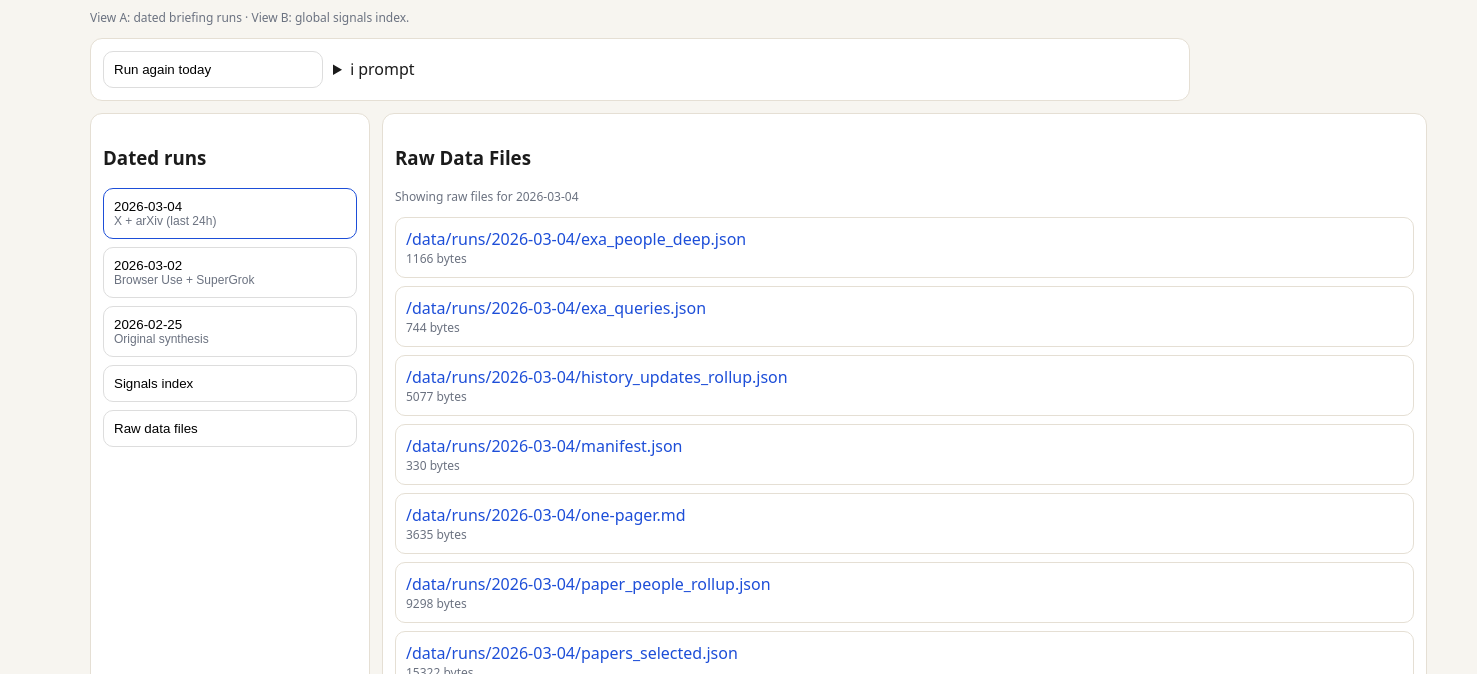
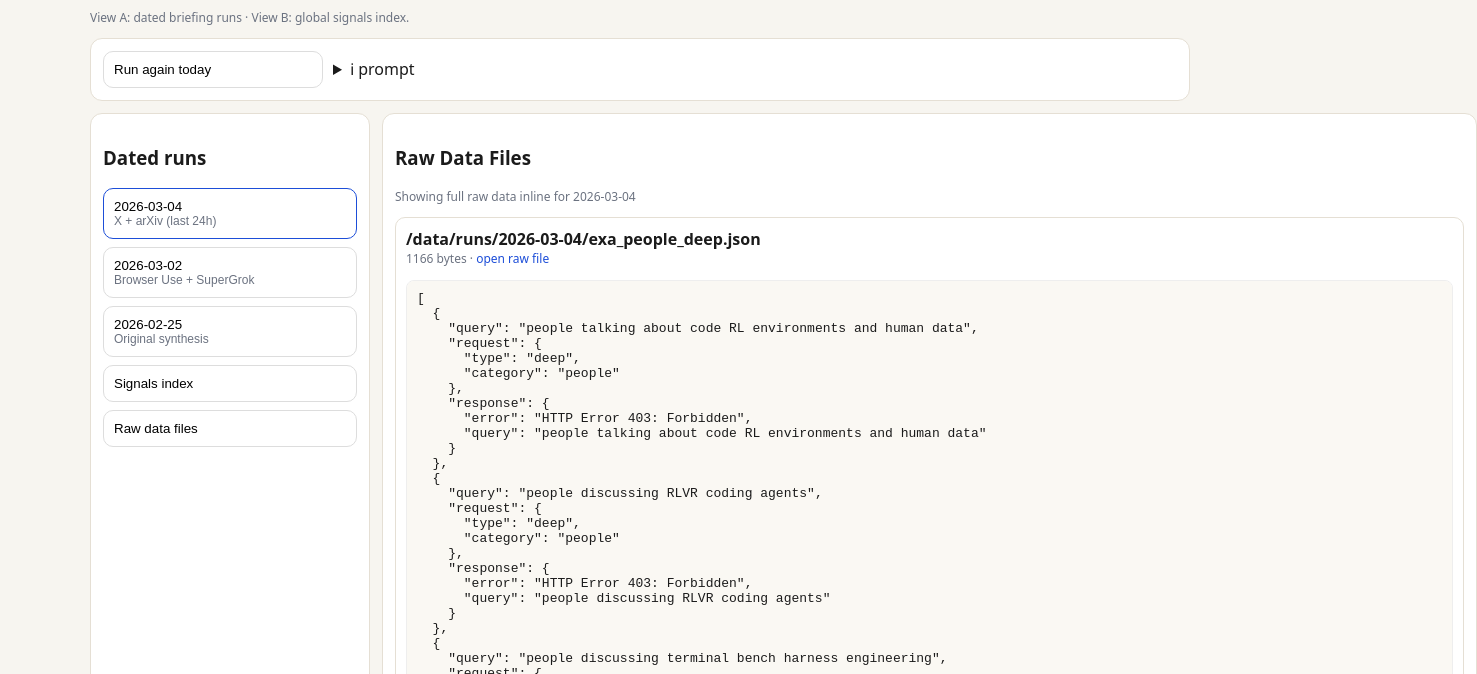
Before and after one commit to zenobia-pay/code-rl-briefing, a website: page public/index.html in a window 1280 px wide. Both pictures are taken after a click on the button "Raw data files". Shown: the part 126-800 px from the top of the page, 1477 px wide, since content can reach past the window. Drawn offline with Linux system fonts and the light colour scheme.

Commit message:
Render full raw run data inline in site raw view

```diff
--- a/public/index.html
+++ b/public/index.html
@@ -15,6 +15,8 @@
     .email{white-space:pre-wrap;line-height:1.6;font-family:Georgia,serif}
     a{color:#1d4ed8;text-decoration:none}
     .signal{border:1px solid #e5dfd4;border-radius:10px;padding:10px;margin:0 0 8px}
+    .raw-file{border:1px solid #e5dfd4;border-radius:10px;padding:10px;margin:0 0 10px;background:#fff}
+    .raw-file pre{white-space:pre-wrap;word-break:break-word;max-height:420px;overflow:auto;background:#faf8f3;border:1px solid #eee;border-radius:8px;padding:10px}
     @media(max-width:900px){.layout{grid-template-columns:1fr}}
   </style>
 </head>
@@ -94,15 +96,37 @@ async function loadRun(r){
 }
 
 async function loadRaw(r){
-  rawMeta.textContent = `Showing raw files for ${r.date}`;
-  rawList.innerHTML = 'Loading...';
+  rawMeta.textContent = `Showing full raw data inline for ${r.date}`;
+  rawList.innerHTML = 'Loading raw files...';
   const idxPath = `/data/runs/${r.date}/raw-index.json`;
   const idx = await fetch(idxPath).then(x=>x.ok?x.json():null).catch(()=>null);
   if (!idx || !idx.files || !idx.files.length){
     rawList.innerHTML = '<p class="meta">No published raw files for this run yet.</p>';
-  } else {
-    rawList.innerHTML = idx.files.map(f=>`<div class="signal"><a target="_blank" href="${f.path}">${f.path}</a><div class="meta">${f.bytes} bytes</div></div>`).join('');
+    runView.style.display='none'; signalsView.style.display='none'; rawView.style.display='block';
+    return;
   }
+
+  const files = idx.files
+    .filter(f => !f.path.endsWith('/raw-index.json'))
+    .sort((a,b)=>a.path.localeCompare(b.path));
+
+  const chunks = [];
+  for (const f of files){
+    const text = await fetch(f.path).then(r=>r.ok?r.text():`[failed to load: ${r.status}]`).catch(e=>`[failed to load: ${e}]`);
+    const escaped = text
+      .replaceAll('&','&amp;')
+      .replaceAll('<','&lt;')
+      .replaceAll('>','&gt;');
+    chunks.push(`
+      <div class="raw-file">
+        <div><strong>${f.path}</strong></div>
+        <div class="meta">${f.bytes} bytes · <a target="_blank" href="${f.path}">open raw file</a></div>
+        <pre>${escaped}</pre>
+      </div>
+    `);
+  }
+
+  rawList.innerHTML = chunks.join('');
   runView.style.display='none'; signalsView.style.display='none'; rawView.style.display='block';
 }
 Promise.all([
```
